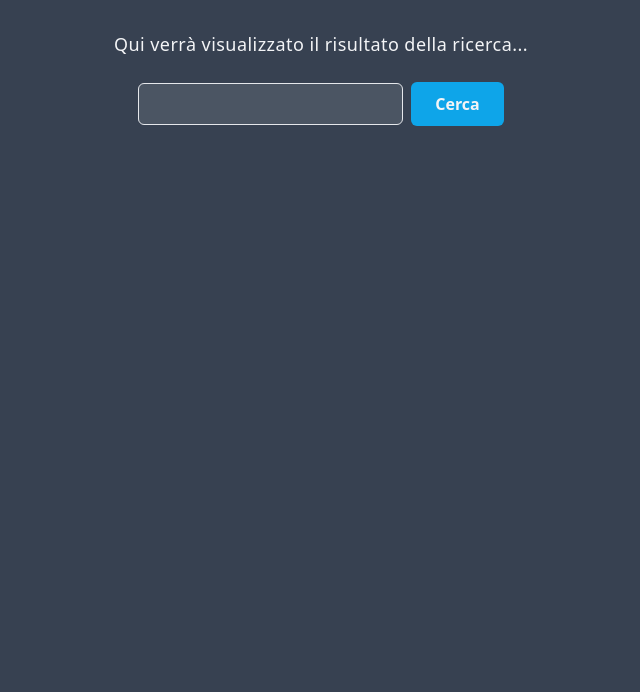
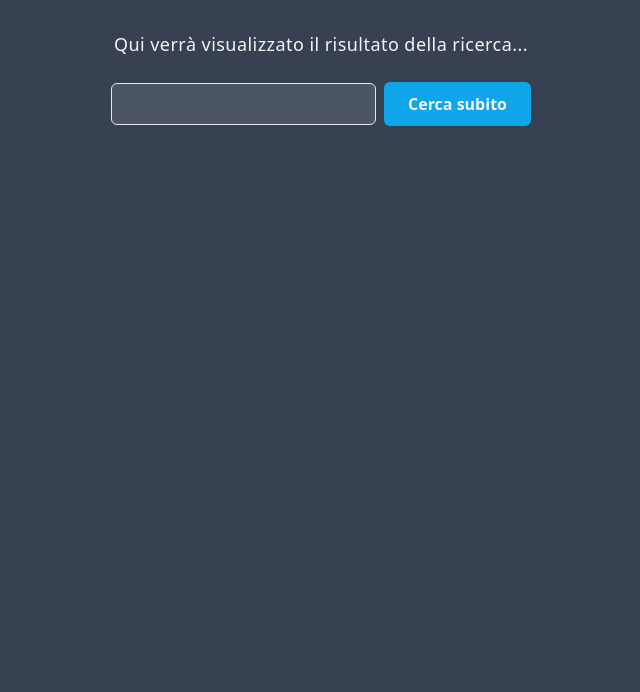
Before and after one commit to SocialWebDev/ricorsione-js, a website: page src/index.html in a window 1280 px wide. Shown: the part 108-800 px from the top of the page, without its empty margins (319-959 px from the left). Drawn offline with Linux system fonts and the light colour scheme.

Commit message:
ipad test
Ipad test commit

```diff
--- a/src/index.html
+++ b/src/index.html
@@ -14,7 +14,7 @@
                 <p id="result" class="text-lg tracking-wide"> Qui verrà visualizzato il risultato della ricerca... </p>
                 <span class="flex items-center justify-center gap-2">
                     <input id="itemId" type="number" class="border border-gray-200 px-4 py-2 rounded-md bg-gray-600 focus:outline-none" />
-                    <button class="bg-sky-500 font-semibold px-6 py-2.5 rounded-md hover:bg-sky-600" onclick="printTaskNameById()"> Cerca </button>
+                    <button class="bg-sky-500 font-semibold px-6 py-2.5 rounded-md hover:bg-sky-600" onclick="printTaskNameById()"> Cerca subito </button>
                 </span>
             </div>
         </main>
```
